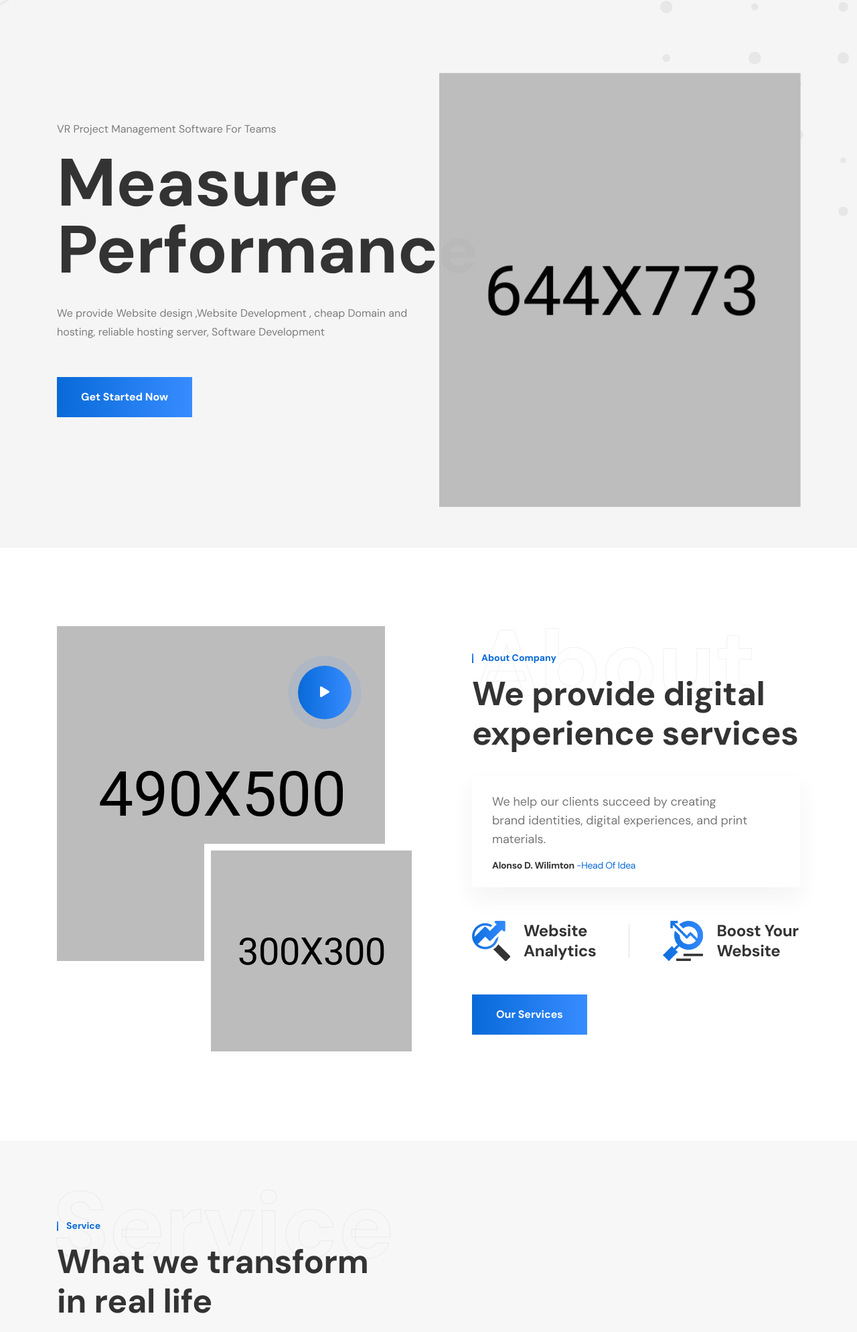
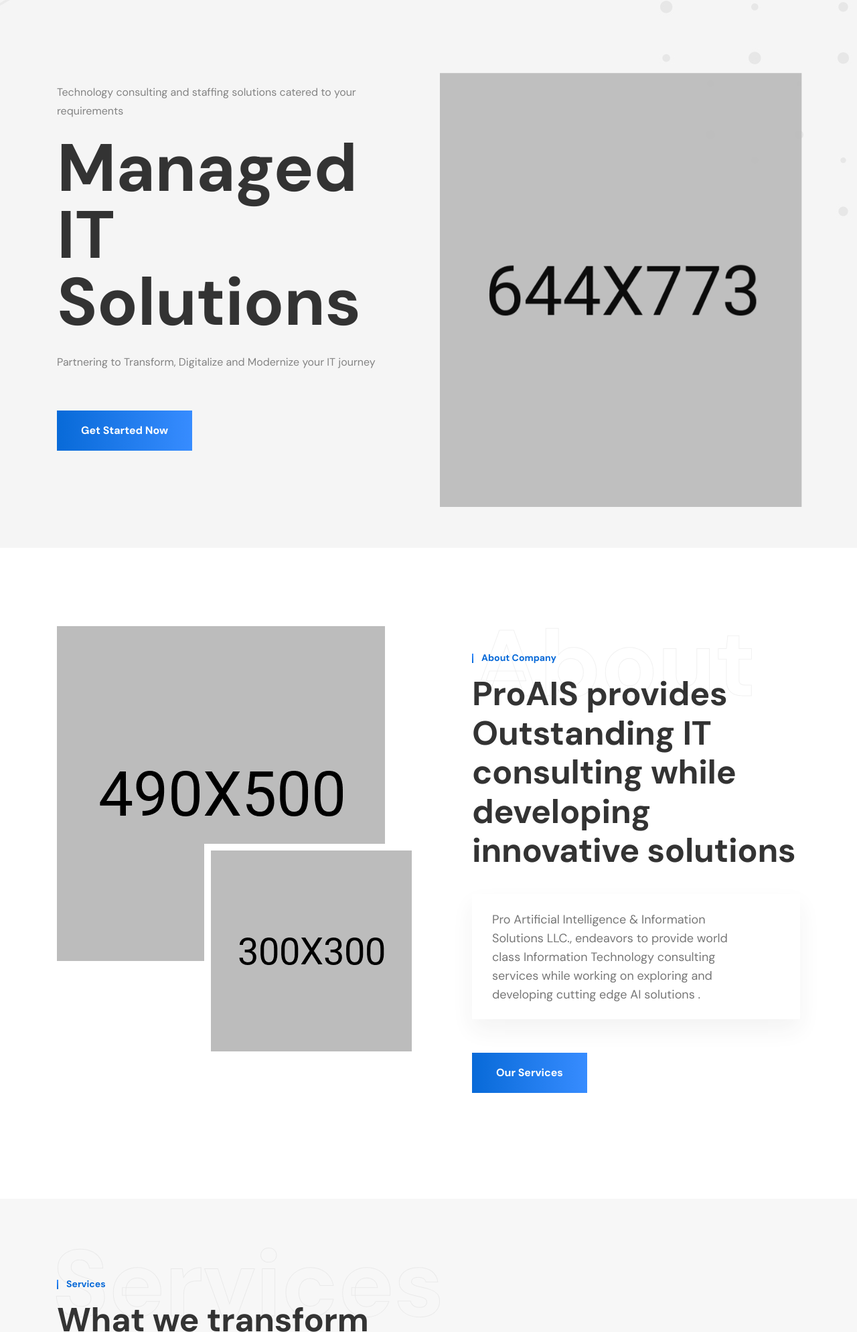
Before and after one commit to ajivy03/proAISWeb, a plain HTML site: page index.html in a window 1280 px wide. Shown: the part 152-2141 px from the top of the page at 67% size. Drawn offline with Linux system fonts and the light colour scheme.

Commit message:
Add files via upload

```diff
--- a/index.html
+++ b/index.html
@@ -6,8 +6,8 @@
 	<meta http-equiv="x-ua-compatible" content="ie=edge" />
 	<meta name="keywords" content="online solution, it, tech, technology, teaching, learning">
 	<meta name="description"
-		content="Waretech is a it solutions HTML template for all kinds of it, technology, online tech website">
-	<title>Waretech - IT Solutions HTML5 Template</title>
+		content="ProAIS LLC">
+	<title>ProAIS LLC</title>
 	<meta name="viewport" content="width=device-width, initial-scale=1" />
 
 	<link rel="shortcut icon" type="image/x-icon" href="img/favicon.png" />
@@ -120,7 +120,7 @@
 			</div>
 			<div class="offset-widget mb-40">
 				<div class="info-widget">
-					<p class="mb-30">
+					<!-- <p class="mb-30">
 						We help our clients succeed by
 						creating brand identities, digital
 						IT experiences, & print materials.
@@ -141,7 +141,7 @@
 							Brooklyn, New York 11226
 							United States.
 							789 098 098 09</p>
-					  </div>
+					  </div>-->
 					<a class="theme_btn theme_btn_bg offset-sidebar-btn" href="#contact">Contact Us <i class="fas fa-long-arrow-right"></i></a>
 				</div>
 			</div>
@@ -172,11 +172,10 @@
 							<div class="row align-items-center">
 								<div class="col-xl-6 col-lg-6 order-last order-lg-first">
 									<div class="slider__content">
-										<p class="pretitle-p">Next level automation system</p>
-										<h1 class="main-title-one">For Tech <span class="d-xxl-block fw-bold">IT
+										<p class="pretitle-p">AI Product Development</p>
+										<h1 class="main-title-one">Developing Next Level <span class="d-xxl-block fw-bold">AI
 												Solutions</span></h1>
-												<p class="aftertitle-p">We provide Website design ,Website Development , cheap Domain and
-													hosting, reliable hosting server, Software Development</p>
+												<p class="aftertitle-p">Leveraging Artifical Intelligence to Innovate Solutions</p>
 										<a class="theme_btn" href="#contact">Get Started Now</a>
 									</div>
 								</div>
@@ -195,11 +194,10 @@
 							<div class="row align-items-center">
 								<div class="col-xl-6 col-lg-6 order-last order-lg-first">
 									<div class="slider__content">
-										<p class="pretitle-p">VR Project Management Software For Teams</p>
-										<h1 class="main-title-one">Measure
-											Performance<span class="d-xxl-block fw-bold"></span></h1>
-											<p class="aftertitle-p">We provide Website design ,Website Development , cheap Domain and
-												hosting, reliable hosting server, Software Development</p>
+										<p class="pretitle-p">Technology consulting and staffing solutions catered to your requirements</p>
+										<h1 class="main-title-one">Managed IT
+											Solutions<span class="d-xxl-block fw-bold"></span></h1>
+											<p class="aftertitle-p">Partnering to Transform, Digitalize and Modernize your IT journey</p>
 										<a class="theme_btn" href="#contact">Get Started Now</a>
 									</div>
 								</div>
@@ -223,8 +221,8 @@
 				<div class="row">
 					<div class="col-lg-6">
 						<div class="about-video-wrapper mb-30">
-							<a href="https://www.youtube.com/watch?v=lTxn2BuqyzU" class="popup-video"><i
-									class="fas fa-play"></i></a>
+							<!-- <a href="https://www.youtube.com/watch?v=lTxn2BuqyzU" class="popup-video"><i
+									class="fas fa-play"></i></a> -->
 							<img class="img-one" src="img/about/about-1.jpg" alt="About Img">
 							<img class="img-two" src="img/about/about-2.jpg" alt="About Img">
 						</div>
@@ -233,13 +231,12 @@
 						<div class="about-text-wrapper mb-30">
 							<h2 class="style-text">About</h2>
 							<h6 class="semi-title title-line">About Company</h6>
-							<h2 class="sect-title">We provide digital experience services</h2>
+							<h2 class="sect-title">ProAIS provides Outstanding IT consulting while developing innovative solutions</h2>
 							<div class="quote-paragraph">
-								<p class="paragraph-title">We help our clients succeed by creating brand identities,
-									digital experiences, and print materials.</p>
-								<h6>Alonso D. Wilimton <span>-Head Of Idea </span></h6>
+								<p class="paragraph-title">Pro Artificial Intelligence & Information Solutions LLC., endeavors to provide world class Information Technology consulting services while working on exploring and developing cutting edge AI solutions  .</p>
+								<!-- <h6>Alonso D. Wilimton <span>-Head Of Idea </span></h6> -->
 							</div>
-							<ul class="service-box">
+							<!-- <ul class="service-box">
 								<li>
 									<div class="box-one">
 										<div class="icon-a1">
@@ -256,7 +253,7 @@
 										<h4 class="sub-title">Boost Your<br>
 											Website</h4>
 									</div>
-								</li>
+								</li> -->
 							</ul>
 							<a href="#services" class="theme_btn">Our Services</a>
 						</div>
@@ -271,8 +268,8 @@
 				<div class="row">
 					<div class="col-xl-6">
 						<div class="services-title text-center text-md-start pr-20 mb-35">
-							<h2 class="style-text">Service</h2>
-							<h6 class="semi-title title-line">Service</h6>
+							<h2 class="style-text">Services</h2>
+							<h6 class="semi-title title-line">Services</h6>
 							<h2 class="sect-title">What we transform in real life</h2>
 						</div>
 					</div>
@@ -365,7 +362,7 @@
 						</form>
 					</div> -->
 					<div class="col-lg-6">
-						<div class="contact-short-info pr-50 pr-lg-0 pr-md-0 pr-xs-0 pl-80 pl-lg-0 pl-md-0 pl-xs-0">
+						<div>
 							<div class="section-title mb-30">
 								<!-- <p class="fs-14 lh-1 mb-15">Contact Us</p> -->
 								<h2 class="sect-title lh-1">Contact Us</h2>
@@ -412,14 +409,14 @@
 	</main>
 	<!--footer-area start-->
 	<footer class="black-soft-bg footer-area pt-95">
-		<div class="container">
+		<!-- <div class="container">
 			<div class="row mb-15">
 				<div class="col-xl-3 col-lg-6 col-md-6 wow fadeInUp2 animated" data-wow-delay=".1s">
 
 				</div>
 
 			</div>
-		</div>
+		</div> -->
 		<!-- <div class="container pt-35">
 			<div class="row white-bg align-items-center gx-lg-0 pt-15">
 				<div class="col-xl-3 col-lg-4 col-md-6 text-center text-md-start">
@@ -429,7 +426,7 @@
 				</div>
 				<div class="col-xl-3 col-lg-4 col-md-6 text-center text-md-start">
 					<div class="copyright copy-line">
-						<h6>Copyright ©2022 Waretech. Designed & Developed
+						<h6>Copyright ©2022 ProAIS LLC. Designed & Developed
 							by <a href="index.html">Reacthemes</a></h6>
 					</div>
 				</div>
```
